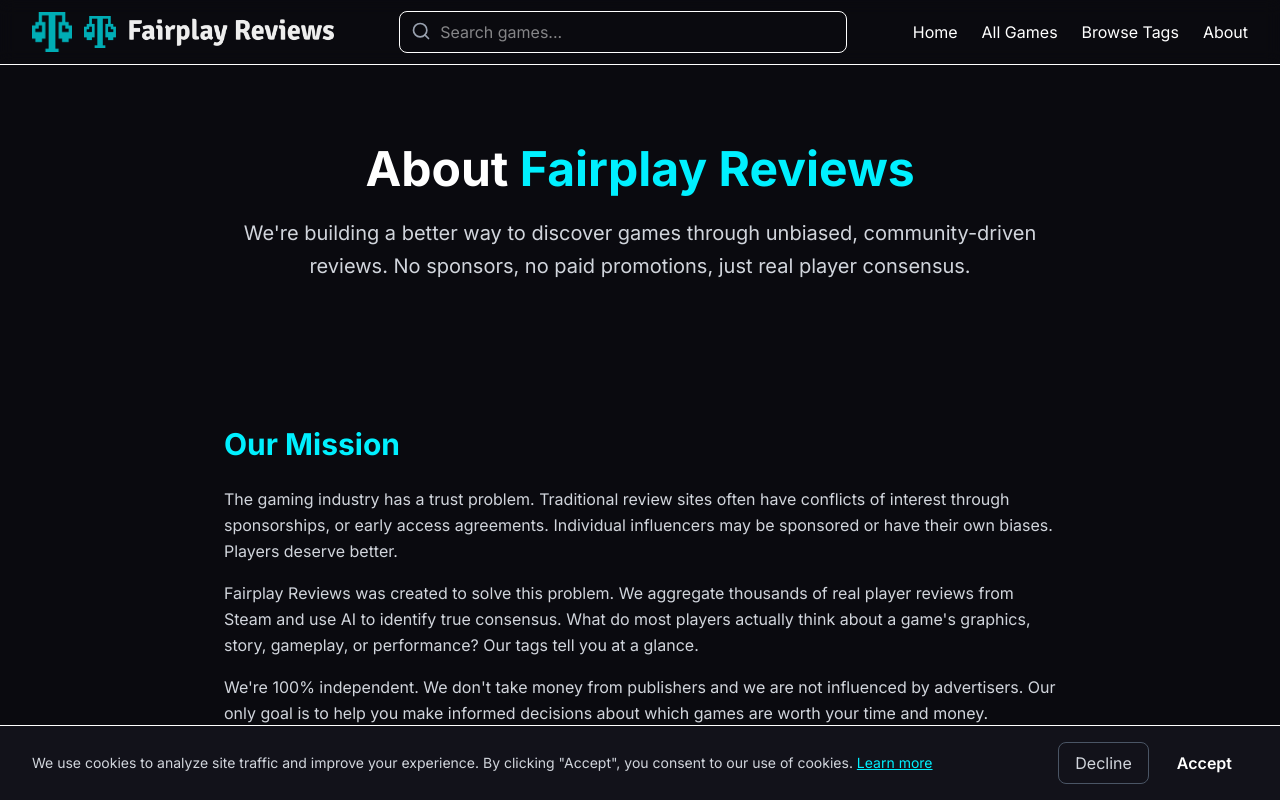
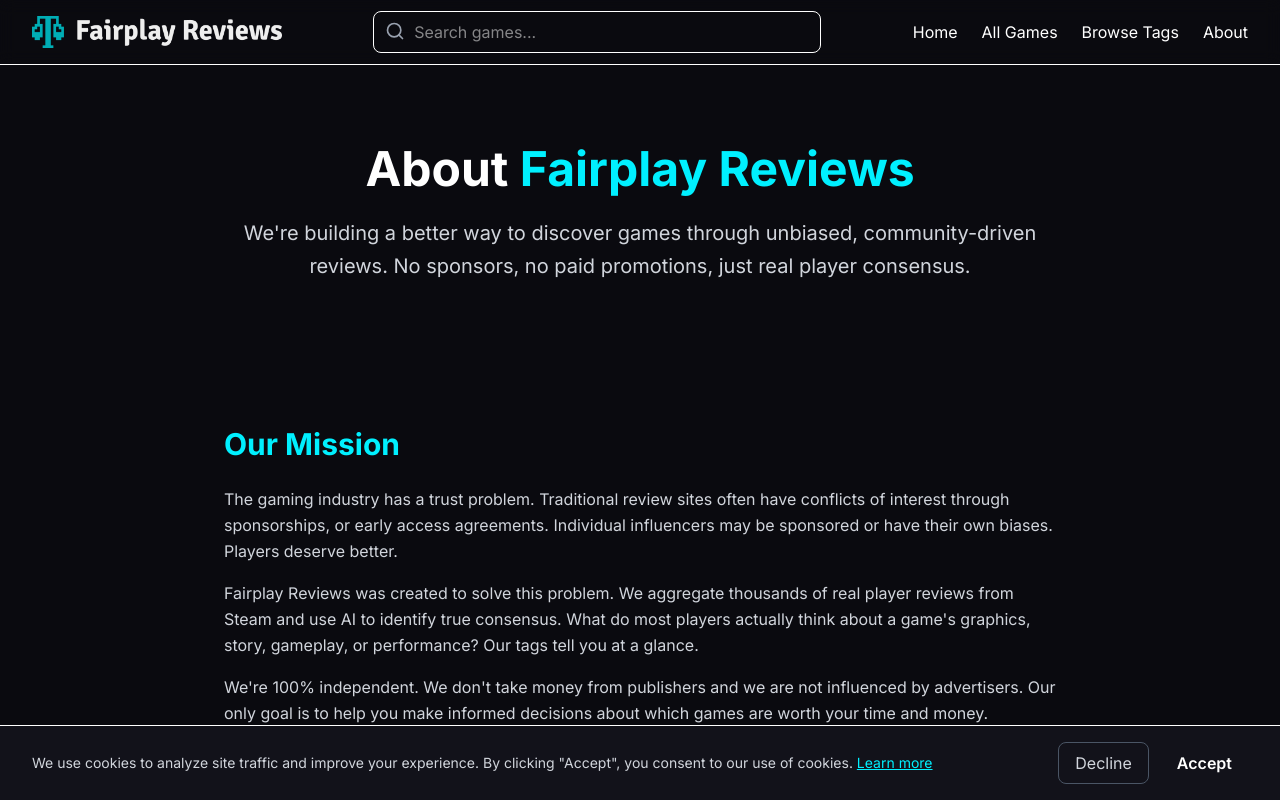
Before and after one commit to corbey08/fairplay-reviews, a Next.js app in the folder frontend/: page /about in a window 1280 px wide. Shown: the top 800 px of the page. Built offline with nearby package versions, Linux system fonts and the light colour scheme.

Commit message:
Corrected logo

```diff
--- a/frontend/src/components/Navbar.tsx
+++ b/frontend/src/components/Navbar.tsx
@@ -78,11 +78,6 @@ export default function Navbar() {
               src="/images/logo.png"
               alt="Fairplay Reviews"
               className="h-10 w-10 sm:hidden group-hover:shadow-neon transition-all duration-300"
-            />
-            <img
-              src="/images/logo.png"
-              alt="Fairplay Reviews"
-              className="h-10 w-10 hidden sm:block group-hover:shadow-neon transition-all duration-300"
             />
             <img
               src="/images/logo-full.png"
```
